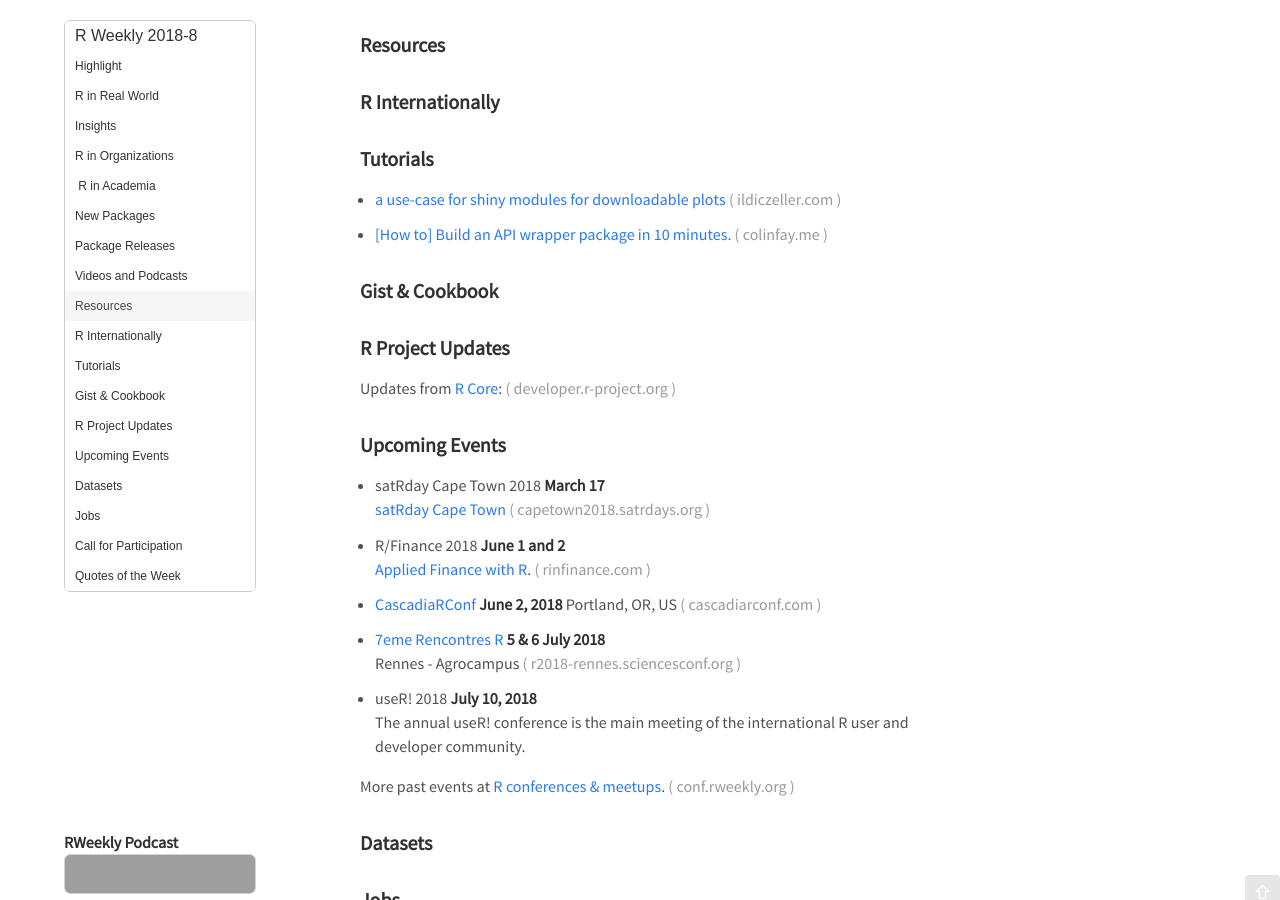
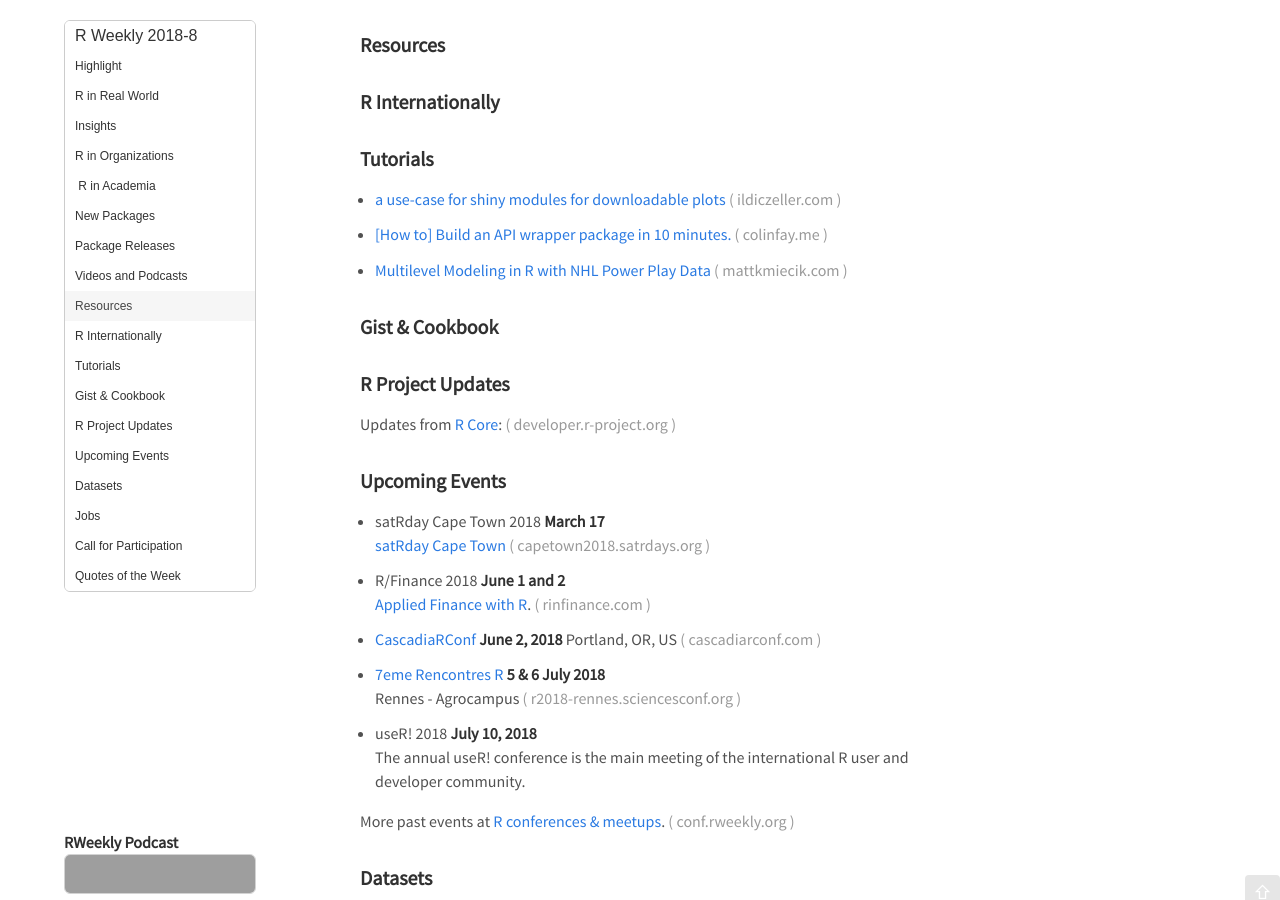
Before and after one commit to rweekly/rweekly.org, a Jekyll site: the page built from draft.md, in a window 1280 px wide and 900 px high, scrolled down 967 px. Built offline with Jekyll 4.4.1, drawn with Linux system fonts in a browser that asks for light colours; emoji names are drawn with the system emoji font; comment, search, counter and statistics services are not loaded; grey boxes are pictures that could not be loaded.

Commit message:
Added my new blog post

```diff
--- a/draft.md
+++ b/draft.md
@@ -75,6 +75,8 @@
 
 + [[How to] Build an API wrapper package in 10 minutes.](http://colinfay.me/build-api-wrapper-package-r/)
 
++ [Multilevel Modeling in R with NHL Power Play Data](https://mattkmiecik.com/post-Multilevel-Modeling-in-R-with-NHL-Power-Play-Data.html)
+
 <!--<div class="post-more-begin"></div><div class="post-more-end"></div>-->
 
 ### Gist & Cookbook
```
